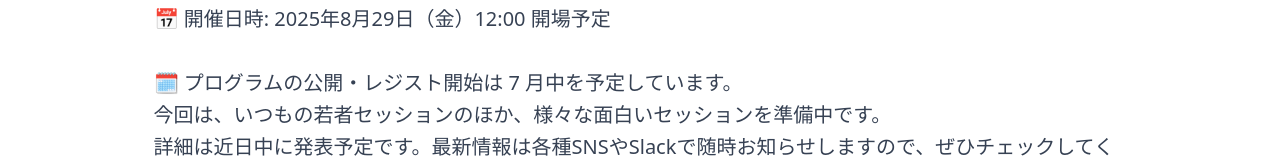
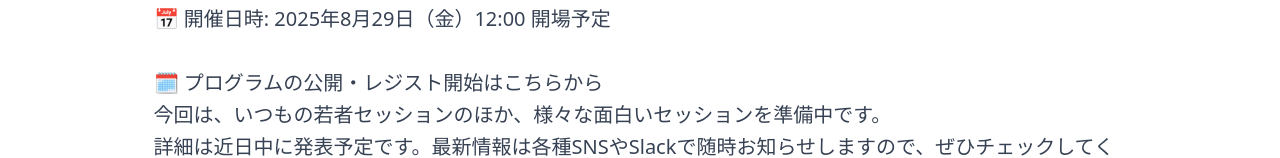
Before and after one commit to naniwanog/naniwanog-web, a Next.js app: page /upcoming in a window 1280 px wide. Shown: the part 361-519 px from the top of the page. Built offline with nearby package versions, Linux system fonts and the light colour scheme.

Commit message:
Update page.tsx

```diff
--- a/src/app/upcoming/page.tsx
+++ b/src/app/upcoming/page.tsx
@@ -24,7 +24,7 @@ export default function Page() {
             </p>
             <p>📅 開催日時: 2025年8月29日（金）12:00 開場予定</p>
             <br />
-            <p>🗓 プログラムの公開・レジスト開始は 7 月中を予定しています。</p>
+            <p>🗓 プログラムの公開・レジスト開始は<a href="https://peatix.com/event/4470817/" target="_blank">こちら</a>から</p>
             <p>今回は、いつもの若者セッションのほか、様々な面白いセッションを準備中です。</p>
             <p>詳細は近日中に発表予定です。最新情報は各種SNSやSlackで随時お知らせしますので、ぜひチェックしてください！</p>
         </>
```
